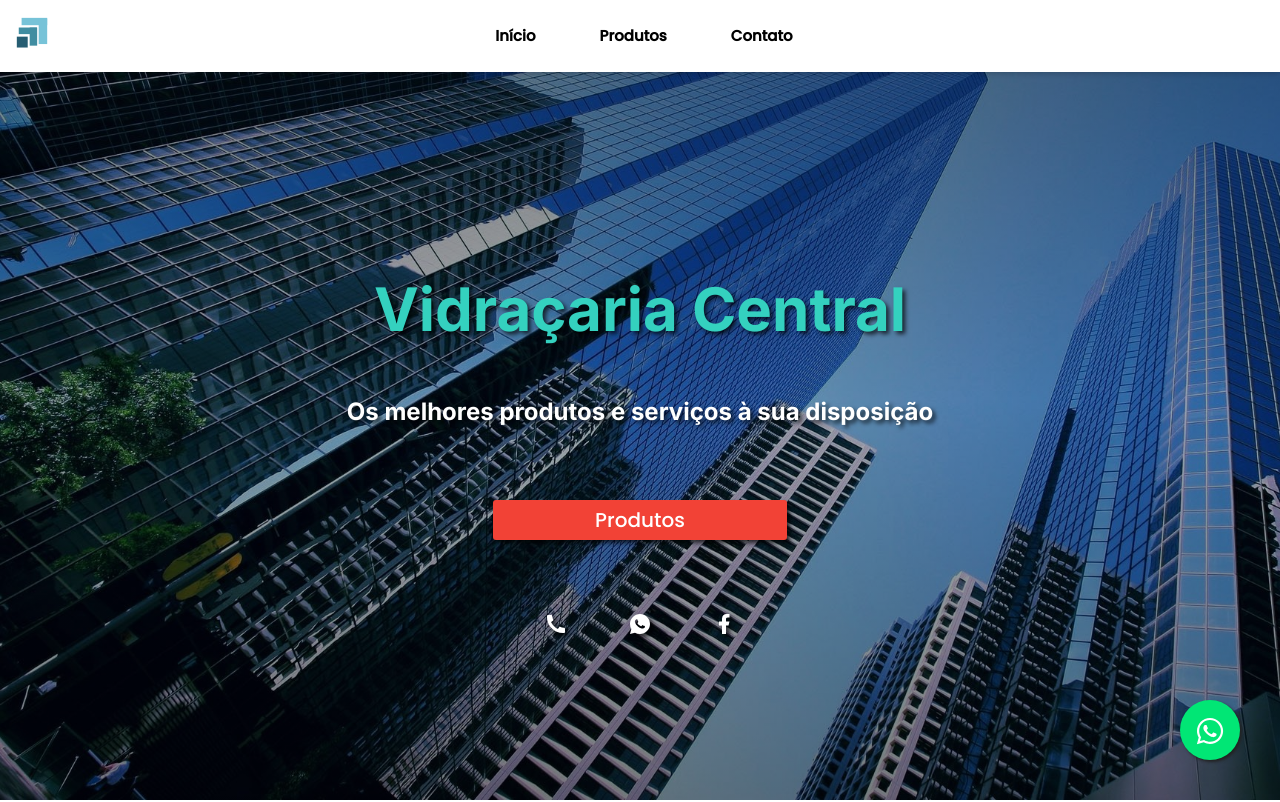
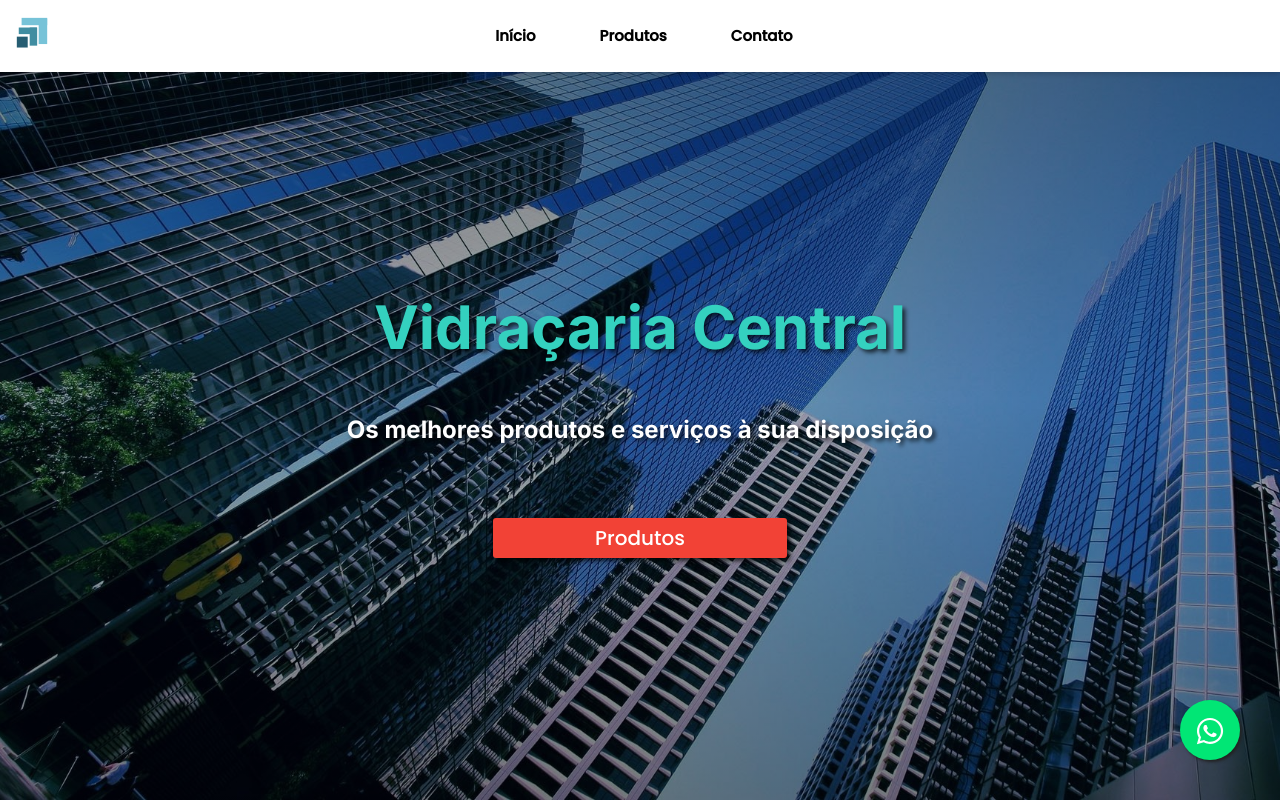
Before and after one commit to ramon159/vidracaria_next, a Next.js app: page / in a window 1280 px wide. Shown: the top 802 px of the page. Built offline with nearby package versions, Linux system fonts and the light colour scheme.

Commit message:
HeroSection: remove icons

```diff
--- a/src/components/HeroSection/index.tsx
+++ b/src/components/HeroSection/index.tsx
@@ -1,13 +1,13 @@
 import * as S from './styles'
 import Link from 'next/link'
-import wppAPI from 'services/WppAPI'
+// import wppAPI from 'services/WppAPI'
 
-const links = {
-  phone: 'tel:+5502127012327',
-  // instagram: '#',
-  whatsapp: wppAPI(),
-  facebook: 'https://www.facebook.com/vidracariacentralrj'
-}
+// const links = {
+//   phone: 'tel:+5502127012327',
+//   // instagram: '#',
+//   whatsapp: wppAPI(),
+//   facebook: 'https://www.facebook.com/vidracariacentralrj'
+// }
 
 function HeroSection() {
   return (
@@ -19,7 +19,7 @@ function HeroSection() {
           <Link href="#products">
             <S.StyledButton>Produtos</S.StyledButton>
           </Link>
-          <S.IconWrapper>
+          {/* <S.IconWrapper>
             <Link href={links.phone} passHref={true}>
               <S.StyledLink rel="noreferrer">
                 <S.PhoneIcon />
@@ -40,7 +40,7 @@ function HeroSection() {
                 <p>facebook</p>
               </S.StyledLink>
             </Link>
-          </S.IconWrapper>
+          </S.IconWrapper> */}
         </S.HeroText>
       </S.HeroImage>
     </S.Section>
```
